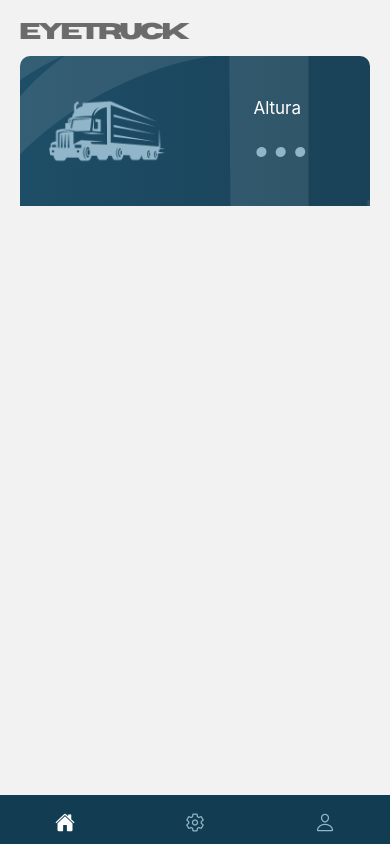
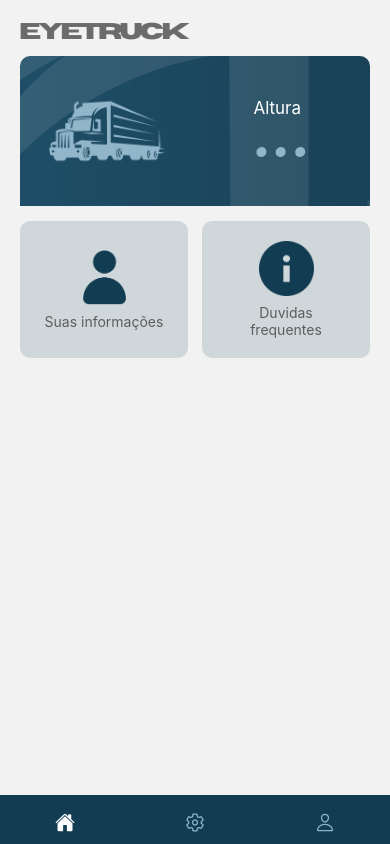
Before and after one commit to RafaelFLopes/app_eyetruck, a React Native app: screen /Home in a window 390 px wide. Built offline with nearby package versions, Linux system fonts and the light colour scheme.

Commit message:
adicionando cards na home

```diff
--- /dev/null
+++ b/src/components/cardAzul/cardAzul.tsx
@@ -0,0 +1,23 @@
+import { TouchableOpacity, Text, Image, View } from "react-native";
+import { styles } from "./styleCardAzul";
+
+export default function CardAzul({
+  onPress,
+  title,
+  imageSource,
+  style,
+}: {
+  onPress: () => void;
+  title: string;
+  imageSource?: any;
+  style?: any;
+}) {
+  return (
+    <TouchableOpacity style={[styles.cardAzul, style]} onPress={onPress}>
+      {imageSource && (
+        <Image source={imageSource} style={styles.imageCardAzul} resizeMode="contain" />
+      )}
+      <Text style={styles.textCardAzul}>{title}</Text>
+    </TouchableOpacity>
+  );
+}
--- /dev/null
+++ b/src/components/cardAzul/styleCardAzul.ts
@@ -0,0 +1,22 @@
+import { StyleSheet } from "react-native";
+
+export const styles = StyleSheet.create({
+  cardAzul: {
+  width: '48%', // metade da tela menos margem
+  backgroundColor: "#123c5227",
+  borderRadius: 10,
+  padding: 20,
+  alignItems: "center",
+  justifyContent: "center",
+},
+  textCardAzul: {
+    fontSize: 14,
+    color: "#5d5d5d",
+    textAlign: "center",
+    marginTop: 8, // espaço entre a imagem e o texto
+  },
+  imageCardAzul: {
+    width: 55,
+    height: 55,
+  },
+});
--- a/src/pages/home/home.tsx
+++ b/src/pages/home/home.tsx
@@ -2,6 +2,7 @@ import { useNavigation, useFocusEffect } from '@react-navigation/native';
 
 import { View, Image, Text } from "react-native";
 import CardAlturaCaminhao from "../../components/cardAlturaCaminhao/cardAlturaCaminhao";
+import CardAzul from '../../components/cardAzul/cardAzul';
 import { styles } from './styleHome';
 
 import React, { useState } from "react";
@@ -10,11 +11,15 @@ import { db } from '../../../FirebaseConfig';
 import { doc, getDoc } from 'firebase/firestore';
 
 const LogoAzulClaro = require('../../../assets/images/logoAzulClaro.png');
+const ImagemEditarPerfil = require('../../../assets/images/imagemEditarPerfil.png');
+const ImagemHomeDuvidas = require('../../../assets/images/imagemHomeDuvidas.png');
 const LogoLetrasCinza = require('../../../assets/images/logoLetrasCinza.png');
 
 export default function Home() {
   const navigation = useNavigation() as any;
   const EditarAltura = () => { navigation.navigate('EditarAltura') }
+
+  const EditarPerfil = () => { navigation.navigate('EditarPerfil') }
 
   const { codigo } = useDevice();
   const [alturaCaminhao, setAlturaCaminhao] = useState<string | null>(null);
@@ -61,6 +66,20 @@ useFocusEffect(
           </View>
         </View>
       </CardAlturaCaminhao>
+
+
+      <View style={styles.grupoCardsAzuis}>
+        <CardAzul
+          title="Suas informações"
+          onPress={EditarPerfil}
+          imageSource={ImagemEditarPerfil}
+        />
+        <CardAzul
+          title="Duvidas frequentes"
+          onPress={EditarPerfil}
+          imageSource={ImagemHomeDuvidas}
+        />
+      </View>
     </View>
   );
 }
--- a/src/pages/home/styleHome.ts
+++ b/src/pages/home/styleHome.ts
@@ -37,6 +37,13 @@ const styles = StyleSheet.create({
     alignItems: "center",
     justifyContent: "center",
   },
+  grupoCardsAzuis: {
+    flexDirection: 'row', // coloca lado a lado
+    justifyContent: 'space-between', // espaçamento entre os cards
+    width: '100%',
+    gap: 10, // funciona em RN 0.71+ para espaçamento entre itens
+  },
+
 });
 
 export { styles };
```
Also changed, not shown: assets/images/imagemHomeDuvidas.png (added), src/components/cardAzul/cardAzul.ts (deleted), src/components/cardAzul/styleCardAzul.tsx (deleted).
